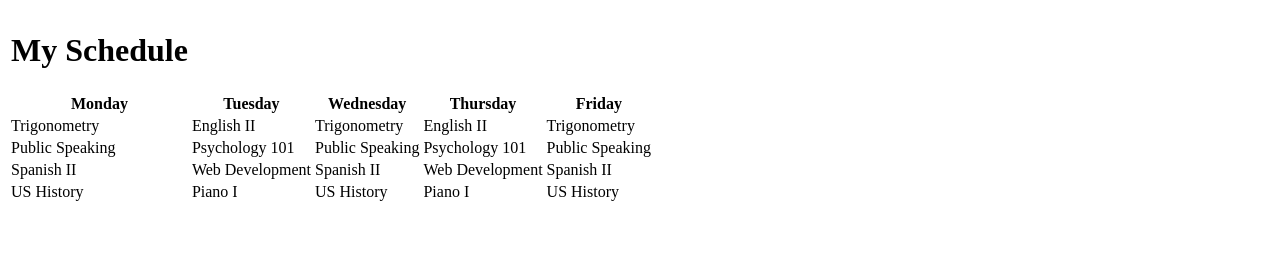
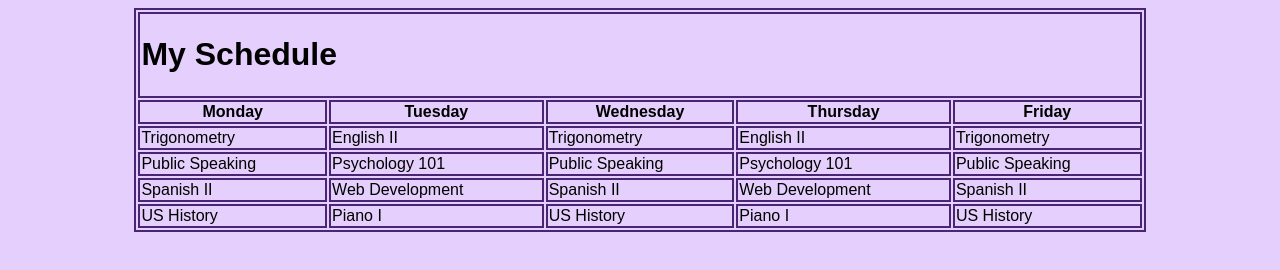
Before and after one commit to halexander02/My-Schedule, a plain HTML site: page index.html in a window 1280 px wide. Drawn offline with Linux system fonts and the light colour scheme.

Commit message:
fixed border and placement of table

```diff
--- a/index.html
+++ b/index.html
@@ -13,7 +13,7 @@
 
     <table>
         <tr>
-            <td><h1>My Schedule</h1></td>
+            <td colspan="5"><h1>My Schedule</h1></td>
         </tr>
         <tr>
             <th>Monday</th>
--- a/styles.css
+++ b/styles.css
@@ -4,3 +4,16 @@
         Assignment: My Schedule
         Filename: styles.css
 */
+
+html{
+    background-color: #e5cffc;
+    font-family:Arial, Helvetica, sans-serif;
+}
+
+table{
+    margin: auto;
+    width: 80%;
+}
+table, th, td{
+    border: 2px #4a2574 solid;
+}
```
